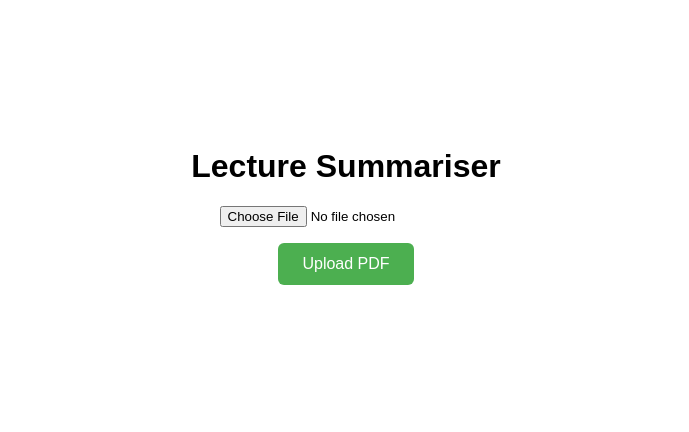
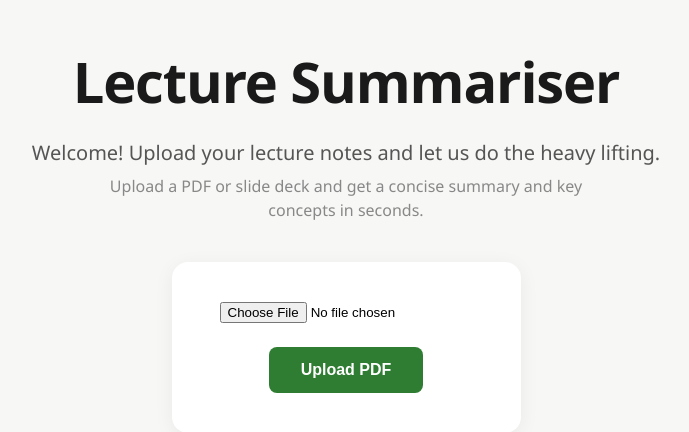
Before and after one commit to nt883/lecture-summariser, a React (Create React App) app in the folder frontend/: page / in a window 1280 px wide. Shown: the part 194-626 px from the top of the page, without its empty margins (294-983 px from the left). Built offline with nearby package versions, Linux system fonts and the light colour scheme.

Commit message:
current frontend-still under development

```diff
--- a/frontend/src/App.css
+++ b/frontend/src/App.css
@@ -1,39 +1,91 @@
+body {
+  margin: 0;
+  background-color: #f7f7f5;
+}
+
 .App {
   display: flex;
   flex-direction: column;
   align-items: center;
   justify-content: center;
   min-height: 100vh;
-  font-family: Arial, sans-serif;
+  font-family: 'Segoe UI', system-ui, sans-serif;
   text-align: center;
+  padding: 2rem;
+}
+
+.App h1 {
+  font-size: 3.5rem;
+  font-weight: 700;
+  color: #1a1a1a;
+  margin: 0;
+  letter-spacing: -0.02em;
+}
+
+.welcome-text {
+  font-size: 1.25rem;
+  color: #555;
+  margin-top: 1.25rem;
+  margin-bottom: 0;
+}
+
+.description-text {
+  font-size: 1rem;
+  color: #888;
+  max-width: 480px;
+  margin-top: 0.5rem;
+  margin-bottom: 0;
+  line-height: 1.5;
+}
+
+.upload-card {
+  background: white;
+  border-radius: 16px;
+  box-shadow: 0 4px 20px rgba(0, 0, 0, 0.06);
+  padding: 2.5rem 3rem;
+  margin-top: 2.5rem;
+  display: flex;
+  flex-direction: column;
+  align-items: center;
+}
+
+.App input[type="file"] {
+  margin-bottom: 1.5rem;
 }
 
 .upload-button {
-  margin-top: 1rem;
-  padding: 0.75rem 1.5rem;
+  padding: 0.85rem 2rem;
   font-size: 1rem;
-  background-color: #4CAF50;
+  font-weight: 600;
+  background-color: #2e7d32;
   color: white;
   border: none;
-  border-radius: 6px;
+  border-radius: 8px;
   cursor: pointer;
+  transition: background-color 0.2s ease, transform 0.1s ease;
 }
 
 .upload-button:hover {
-  background-color: #45a049;
+  background-color: #256528;
+}
+
+.upload-button:active {
+  transform: scale(0.98);
 }
 
 .extracted-text {
-  margin-top: 1.5rem;
+  margin-top: 2rem;
   max-width: 600px;
   text-align: left;
   background: #f4f4f4;
-  padding: 1rem;
-  border-radius: 6px;
+  padding: 1.5rem;
+  border-radius: 12px;
   white-space: pre-wrap;
+  line-height: 1.6;
 }
+
 .error-message {
-  color: #d32f2f;
+  color: #c62828;
   margin-top: 1rem;
   font-weight: 500;
 }
--- a/frontend/src/App.js
+++ b/frontend/src/App.js
@@ -37,12 +37,20 @@ function App() {
   return (
     <div className="App">
       <h1>Lecture Summariser</h1>
+      <p className="welcome-text">
+        Welcome! Upload your lecture notes and let us do the heavy lifting.
+      </p>
+      <p className="description-text">
+        Upload a PDF or slide deck and get a concise summary and key concepts in seconds.
+      </p>
+      <div className="upload-card">
         <input type='file' accept='.pdf'
           onChange={e => setFile(e.target.files[0])} />
         <button className="upload-button" onClick={handleUpload}>
           {loading ? 'Extracting...' : 'Upload PDF'}
         </button>
         {error && <p className="error-message">{error}</p>}
+      </div>
       {text && <pre className="extracted-text">{text}</pre>}
     </div>
   );
```
Lines whose indentation alone changed are shown as unchanged.
